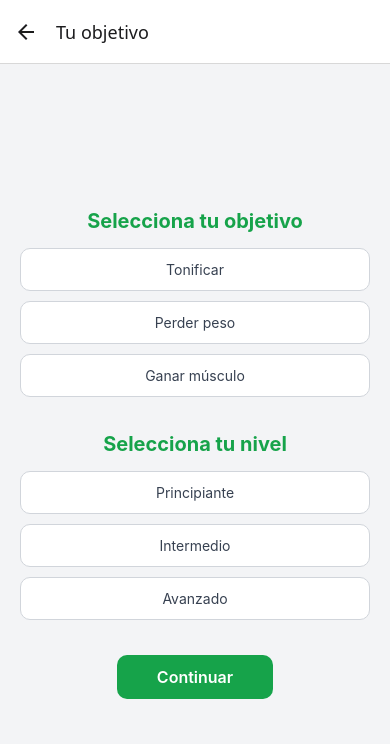
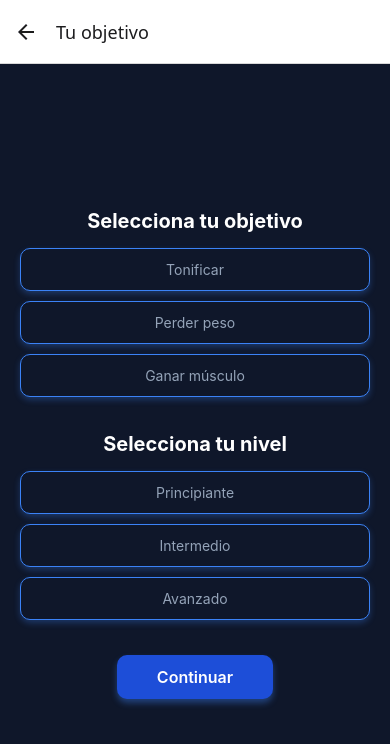
Before and after one commit to David25-gif/PowerPD, a React Native app: screen /ObjetivoScreen in a window 390 px wide. Shown: the top 744 px of the page. Built offline with nearby package versions, Linux system fonts and the light colour scheme; no server answers.

Commit message:
Se le puso color a Objetivos y a Edad

```diff
--- a/screens/EdadPesoScreen.js
+++ b/screens/EdadPesoScreen.js
@@ -9,6 +9,13 @@ import {
   Platform,
 } from "react-native";
 import { UserContext } from "../App"; // 👈 importa el contexto desde App.js
+
+// 🎨 Paleta azul
+const BG = "#0F172A";         // Fondo azul oscuro
+const BUTTON = "#1D4ED8";     // Azul brillante (botones)
+const BUTTON_ALT = "#3B82F6"; // Azul claro (borde/sombra)
+const TEXT = "#FFFFFF";       // Blanco
+const SUBTEXT = "#94A3B8";    // Gris azulado suave
 
 const EdadPesoScreen = ({ navigation }) => {
   const { updateUserData } = useContext(UserContext);
@@ -23,13 +30,11 @@ const EdadPesoScreen = ({ navigation }) => {
       return;
     }
 
-    // Actualizamos el contexto global con los datos del usuario
     updateUserData({
       edad: parseInt(edad),
       peso: parseFloat(peso),
       altura: parseFloat(altura),
     });
-
 
     navigation.replace("ObjetivoScreen");
   };
@@ -48,6 +53,7 @@ const EdadPesoScreen = ({ navigation }) => {
         value={edad}
         onChangeText={setEdad}
         placeholder="Ej: 25"
+        placeholderTextColor={SUBTEXT}
       />
 
       <Text style={styles.label}>Peso (kg)</Text>
@@ -57,6 +63,7 @@ const EdadPesoScreen = ({ navigation }) => {
         value={peso}
         onChangeText={setPeso}
         placeholder="Ej: 70"
+        placeholderTextColor={SUBTEXT}
       />
 
       <Text style={styles.label}>Altura (cm)</Text>
@@ -66,6 +73,7 @@ const EdadPesoScreen = ({ navigation }) => {
         value={altura}
         onChangeText={setAltura}
         placeholder="Ej: 175"
+        placeholderTextColor={SUBTEXT}
       />
 
       <TouchableOpacity style={styles.button} onPress={handleContinue}>
@@ -80,7 +88,7 @@ export default EdadPesoScreen;
 const styles = StyleSheet.create({
   container: {
     flex: 1,
-    backgroundColor: "#f3f4f6",
+    backgroundColor: BG,
     alignItems: "center",
     justifyContent: "center",
     paddingHorizontal: 20,
@@ -88,32 +96,38 @@ const styles = StyleSheet.create({
   title: {
     fontSize: 22,
     fontWeight: "bold",
-    color: "#16a34a",
+    color: TEXT,
     marginBottom: 30,
   },
   label: {
     alignSelf: "flex-start",
     marginBottom: 5,
-    color: "#374151",
+    color: SUBTEXT,
     fontWeight: "500",
   },
   input: {
     width: "100%",
-    backgroundColor: "#fff",
+    backgroundColor: BG,
     borderWidth: 1,
-    borderColor: "#d1d5db",
+    borderColor: BUTTON_ALT,
     borderRadius: 10,
     padding: 10,
     marginBottom: 20,
+    color: TEXT,
   },
   button: {
-    backgroundColor: "#16a34a",
+    backgroundColor: BUTTON,
     paddingVertical: 12,
     paddingHorizontal: 40,
     borderRadius: 10,
+    shadowColor: BUTTON_ALT,
+    shadowOffset: { width: 0, height: 3 },
+    shadowOpacity: 0.4,
+    shadowRadius: 6,
+    elevation: 8,
   },
   buttonText: {
-    color: "#fff",
+    color: TEXT,
     fontWeight: "600",
     fontSize: 16,
   },
--- a/screens/ObjetivoScreen.js
+++ b/screens/ObjetivoScreen.js
@@ -2,8 +2,16 @@ import React, { useState, useContext } from "react";
 import { View, Text, TouchableOpacity, StyleSheet } from "react-native";
 import { UserContext } from "../App";
 
+// 🎯 Datos
 const objetivos = ["Tonificar", "Perder peso", "Ganar músculo"];
 const niveles = ["Principiante", "Intermedio", "Avanzado"];
+
+// 🎨 Paleta azul
+const BG = "#0F172A";         // Fondo azul oscuro
+const BUTTON = "#1D4ED8";     // Azul brillante
+const BUTTON_ALT = "#3B82F6"; // Azul claro (sombra/acento)
+const TEXT = "#FFFFFF";       // Blanco
+const SUBTEXT = "#94A3B8";    // Gris azulado suave
 
 const ObjetivoScreen = ({ navigation }) => {
   const { updateUserData } = useContext(UserContext);
@@ -73,7 +81,7 @@ export default ObjetivoScreen;
 const styles = StyleSheet.create({
   container: {
     flex: 1,
-    backgroundColor: "#f3f4f6",
+    backgroundColor: BG,
     alignItems: "center",
     justifyContent: "center",
     paddingHorizontal: 20,
@@ -82,37 +90,47 @@ const styles = StyleSheet.create({
     fontSize: 20,
     fontWeight: "bold",
     marginBottom: 10,
-    color: "#16a34a",
+    color: TEXT,
   },
   option: {
     width: "100%",
     padding: 12,
     borderWidth: 1,
-    borderColor: "#d1d5db",
+    borderColor: BUTTON_ALT,
     borderRadius: 10,
     marginVertical: 5,
-    backgroundColor: "#fff",
+    backgroundColor: BG,
+    shadowColor: BUTTON_ALT,
+    shadowOffset: { width: 0, height: 3 },
+    shadowOpacity: 0.3,
+    shadowRadius: 6,
+    elevation: 5,
   },
   optionSelected: {
-    backgroundColor: "#16a34a",
+    backgroundColor: BUTTON,
   },
   optionText: {
     textAlign: "center",
-    color: "#374151",
+    color: SUBTEXT,
   },
   optionTextSelected: {
-    color: "#fff",
+    color: TEXT,
     fontWeight: "bold",
   },
   button: {
-    backgroundColor: "#16a34a",
+    backgroundColor: BUTTON,
     marginTop: 30,
     paddingVertical: 12,
     paddingHorizontal: 40,
     borderRadius: 10,
+    shadowColor: BUTTON_ALT,
+    shadowOffset: { width: 0, height: 4 },
+    shadowOpacity: 0.4,
+    shadowRadius: 6,
+    elevation: 8,
   },
   buttonText: {
-    color: "#fff",
+    color: TEXT,
     fontWeight: "600",
     fontSize: 16,
   },
```
